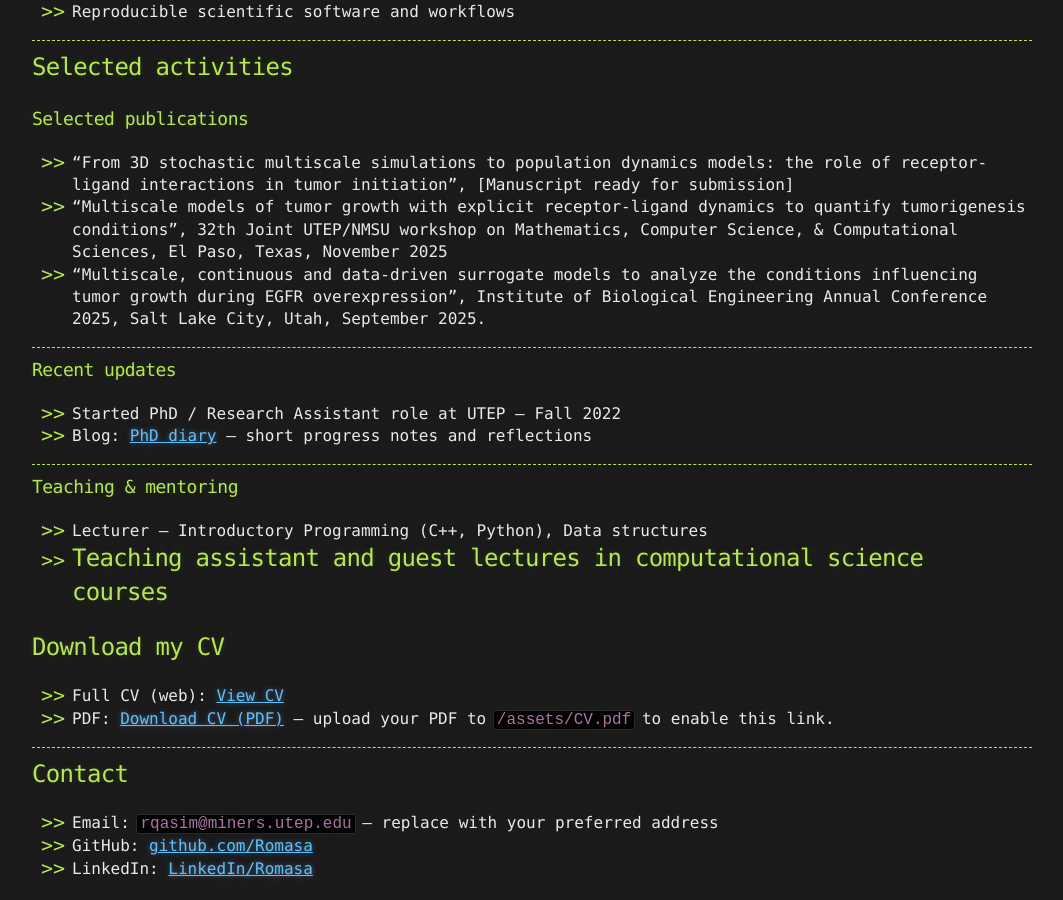
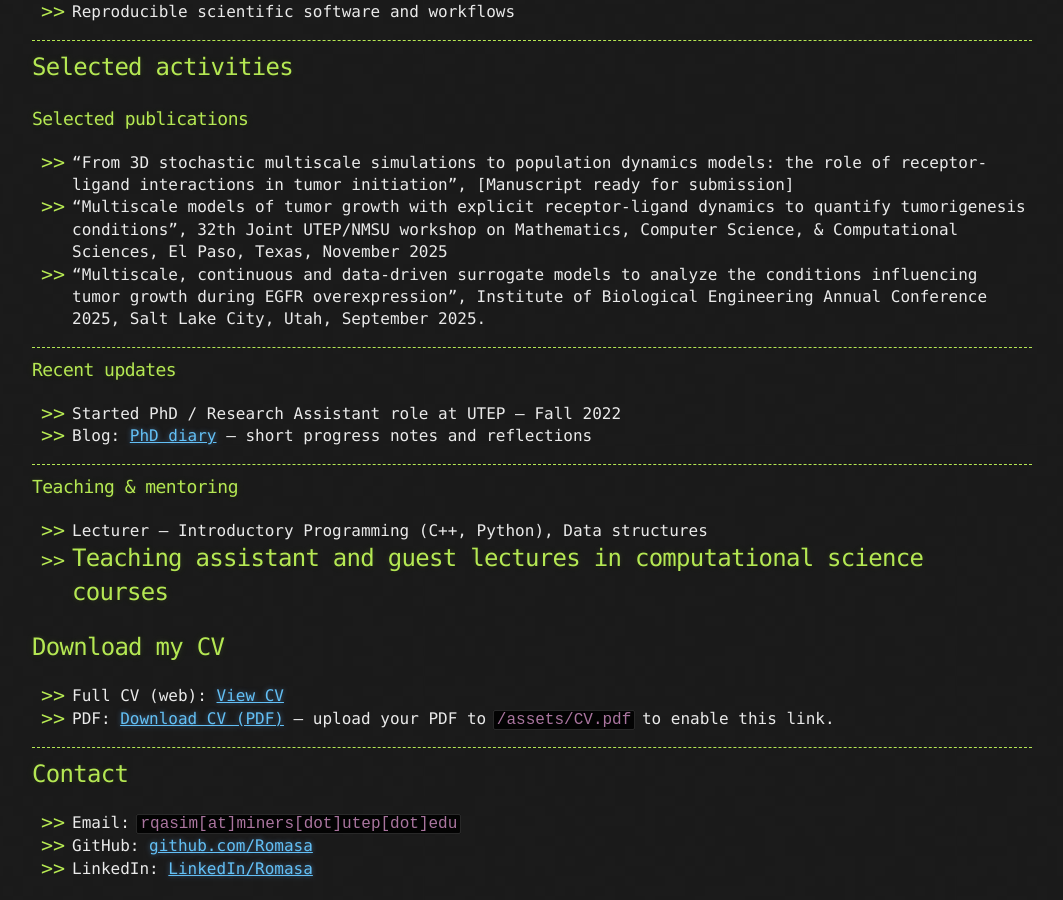
Before and after one commit to Romasa/romasa.github.io, a Jekyll site: the page built from index.md, in a window 1280 px wide and 900 px high, scrolled down 619 px. Shown: the whole window, without its empty margins (108-1171 px from the left). Built offline with Jekyll 4.4.1, drawn with Linux system fonts in a browser that asks for light colours; our own code applies the rules of GitHub Pages for plain Markdown files; the repository's description, which GitHub fills in, is left out.

Commit message:
fixed some mistakes

```diff
--- a/index.md
+++ b/index.md
@@ -10,7 +10,6 @@
     <p style="margin:8px 0">
       <a href="/cv" style="margin-right:10px">View CV</a>
       • <a href="/assets/CV.pdf" style="margin-right:10px">Download CV (PDF)</a>
-      • <a href="mailto:your.email@domain">your.email@domain</a>
     </p>
   </div>
 </div>
@@ -61,6 +60,6 @@ Biological Engineering Annual Conference 2025, Salt Lake City, Utah, September 2
 
 ## Contact
 
-- Email: `rqasim@miners.utep.edu` — replace with your preferred address
+- Email: `rqasim[at]miners[dot]utep[dot]edu`
 - GitHub: [github.com/Romasa](https://github.com/Romasa)
 - LinkedIn: [LinkedIn/Romasa](https://www.linkedin.com/in/romasa-qasim-a5916a1a/)
```
